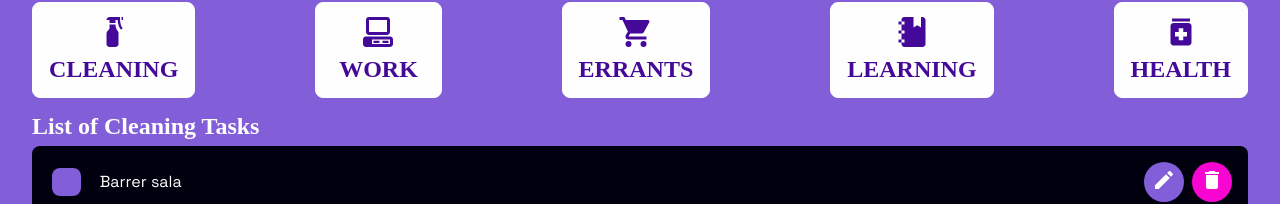
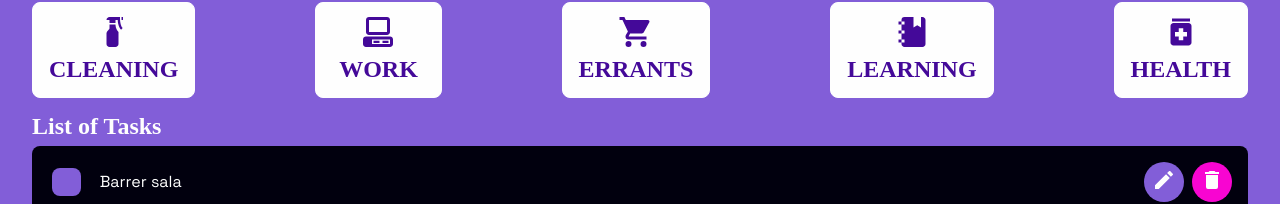
Before and after one commit to YoleeCcopa/todo-warp, a React (Vite) app: page / in a window 1280 px wide. Shown: the part 78-282 px from the top of the page. Built offline with nearby package versions, Linux system fonts and the light colour scheme; a web font is replaced by a local one.

Commit message:
Display alert if list is empty.

```diff
--- a/src/App.css
+++ b/src/App.css
@@ -18,6 +18,10 @@
 
 body {
     background: cornflowerblue;
+}
+
+p, span {
+    font-size: 16px;
 }
 
 h1 {
--- a/src/App.tsx
+++ b/src/App.tsx
@@ -11,7 +11,7 @@ import CategoryCard from './components/categories/CategoryCard';
 
 function App() {
     const [todos, setTodos] = useState<Task[]>([]);
-    const [selectedCategory, setSelectedCategory] = useState<string | null>(null);
+    const [selectedCategory, setSelectedCategory] = useState("");
 
     /**
      * Support function to update task list in local storage.
@@ -23,9 +23,12 @@ function App() {
     };
 
     // show all if no category selected
-    const filteredTasks = selectedCategory
-    ? todos.filter(task => task.category === selectedCategory)
-    : todos;
+    // const filteredTasks = selectedCategory
+    // ? todos.filter(task => task.category === selectedCategory)
+    // : todos;
+    const filteredTasks = todos
+    .filter(task => !task.isDeleted)
+    .filter(task => selectedCategory ? task.category === selectedCategory : true);
 
     /**
      * Load data from local storage, or JSON if local is empty.
@@ -108,7 +111,7 @@ function App() {
                     <CategoryCard onCategorySelect={(selectedCategory) => setSelectedCategory(selectedCategory)}/>
                 </div>
                 <div className='flexCont tasklist'>
-                    <TaskList tasks={filteredTasks} onDelete={deleteTodo} onEdit={editTodo} onRestore={restoreTodo}/>
+                    <TaskList category={selectedCategory.toUpperCase()} tasks={filteredTasks} onDelete={deleteTodo} onEdit={editTodo} onRestore={restoreTodo}/>
                 </div>
                 <div className='flexCont form'>
                     <Form onSubmit={addTodo}></Form>
--- a/src/components/task/TaskList.module.css
+++ b/src/components/task/TaskList.module.css
@@ -5,3 +5,11 @@
 .list > li {
     margin-bottom: 0.5rem;
 }
+
+.alert {
+    background-color: var(--color-black);
+    color: var(--color-white);
+    padding: 1.5rem;
+    border-radius: .5rem;
+    margin-bottom: .5rem;
+}
--- a/src/components/task/TaskList.tsx
+++ b/src/components/task/TaskList.tsx
@@ -5,19 +5,30 @@ import { type Task } from './../../assets/Interfaces'
 
 interface Props {
     tasks: Task[];
+    category?: string;
     onDelete: (id: string) => void;
     onEdit: (id: string) => void;
     onRestore: (id: string) => void;
 }
 
-const TaskList = ({ tasks, onDelete, onEdit, onRestore }: Props) => {
+const TaskList = ({ tasks, category, onDelete, onEdit, onRestore }: Props) => {
     return (
         <ul className={styles.list}>
-            <h2>List of Cleaning Tasks</h2>
-
-            {tasks.map(todo => (
-                <TaskItem task={todo} onDelete={onDelete} onEdit={onEdit} onRestore={onRestore}></TaskItem>
-            ))}
+            <h2>List of {category} Tasks</h2>
+            {tasks.length === 0 ? (
+                <div className={styles.alert}>
+                    <p>There are no pending tasks!</p>
+                </div>
+            ) : (
+            tasks.map(todo => (
+                <TaskItem
+                key={todo.id}
+                task={todo}
+                onDelete={onDelete}
+                onEdit={onEdit}
+                onRestore={onRestore}
+                />
+            )))}
         </ul>
     )
 }
```
